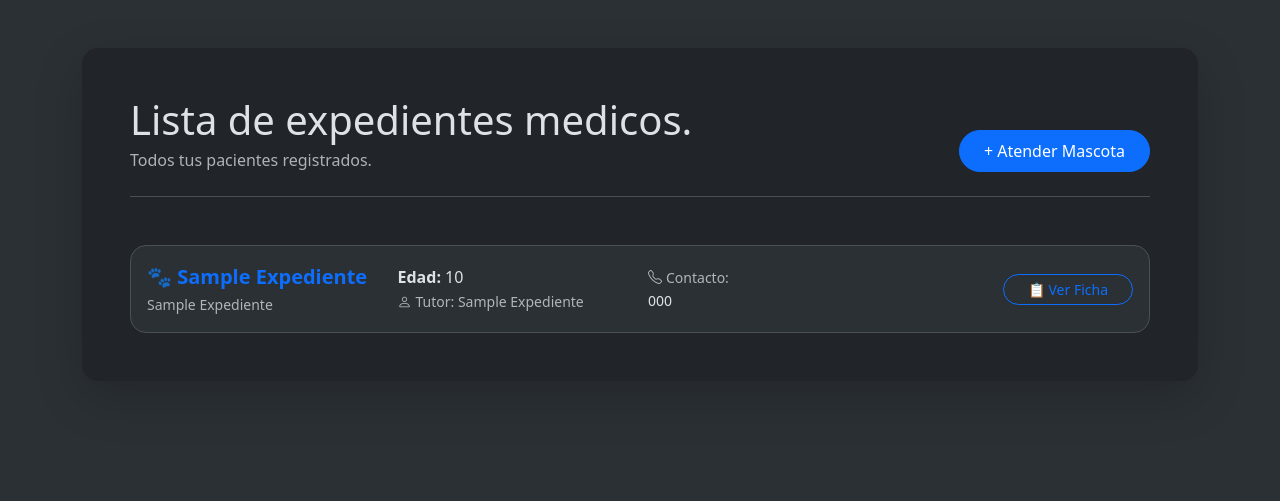
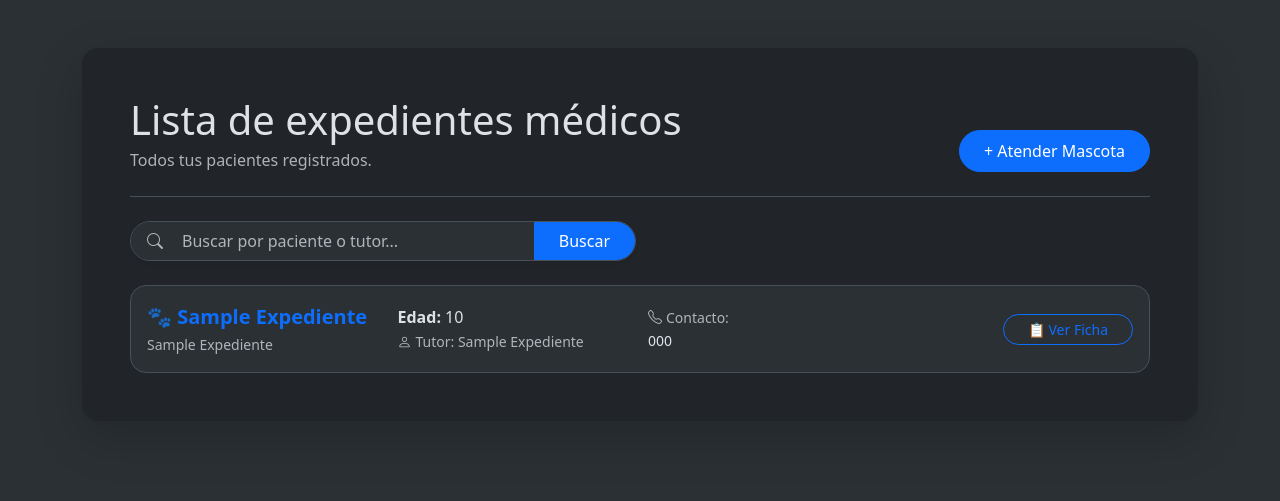
Before and after one commit to ChainHeal2/VETKI, a Flask app: template aplicacion/templates/medical_records/medical_read.html in a window 1280 px wide. Shown: the part 57-558 px from the top of the page. Run offline with Flask 3, Linux system fonts and the light colour scheme; the template is opened without the code that fills it: most values are stand-ins (such as "Sample title", 1, 10 or a date in 2020); some libraries are stand-ins or nearby versions.

Commit message:
agrego paginacion y buscar medical read

```diff
--- a/aplicacion/pet/pet_model.py
+++ b/aplicacion/pet/pet_model.py
@@ -9,7 +9,7 @@ class PetModel:
         'data' es el diccionario que viene de la base de datos
         gracias al RealDictCursor que configuraste en db.py
         """
-        self.id = data.get('pet_id')
+        self.pet_id = data.get('pet_id')
         self.names = data.get('pet_names')
         self.species_name = data.get('pet_species_name')
         self.race = data.get('pet_race')
--- a/aplicacion/templates/medical_records/medical_read.html
+++ b/aplicacion/templates/medical_records/medical_read.html
@@ -5,9 +5,9 @@
 {% block main %}
 <div>
     <!-- ENCABEZADO -->
-    <div class="d-flex justify-content-between align-items-end mb-5 border-bottom pb-4">
+    <div class="d-flex justify-content-between align-items-end mb-4 border-bottom pb-4">
         <div>
-            <h1 class="display-6 fw-normal mb-1">Lista de expedientes medicos.</h1>
+            <h1 class="display-6 fw-normal mb-1">Lista de expedientes médicos</h1>
             <p class="mb-0 text-body-secondary">Todos tus pacientes registrados.</p>
         </div>
         <a href="{{ url_for('pet.pet_read') }}" class="btn btn-primary rounded-pill px-4 py-2">
@@ -15,7 +15,40 @@
         </a>
     </div>
 
-    <!-- LISTADO -->
+    <!-- BARRA DE BÚSQUEDA Y FILTROS -->
+    <div class="row mb-4 g-2 align-items-center">
+        <div class="col-12 col-md-8 col-lg-6">
+            <form method="GET" action="{{ url_for('medical.medical_read') }}" class="d-flex gap-2">
+                <div class="input-group shadow-sm rounded-pill overflow-hidden border">
+                    <span class="input-group-text bg-body-tertiary border-0 text-body-secondary ps-3">
+                        <i class="bi bi-search"></i>
+                    </span>
+                    <input type="search"
+                           name="q"
+                           class="form-control border-0 bg-body-tertiary shadow-none ps-2"
+                           placeholder="Buscar por paciente o tutor..."
+                           value="{{ search_query or '' }}"
+                           autocapitalize="none"
+                           autocomplete="off">
+                    <button type="submit" class="btn btn-primary px-4 fw-medium">Buscar</button>
+                </div>
+
+                {% if search_query %}
+                    <a href="{{ url_for('medical.medical_read') }}" class="btn btn-outline-secondary rounded-pill px-3 d-flex align-items-center gap-1">
+                        <i class="bi bi-x-circle"></i> Limpiar
+                    </a>
+                {% endif %}
+            </form>
+        </div>
+
+        {% if search_query %}
+            <div class="col-12 col-md-auto text-body-secondary small ms-md-2">
+                Resultados para: <strong class="text-primary">"{{ search_query }}"</strong>
+            </div>
+        {% endif %}
+    </div>
+
+    <!-- LISTADO DE EXPEDIENTES -->
     <div class="d-flex flex-column gap-3">
         {% for expediente in tabla %}
         <div class="card bg-body-tertiary border rounded-4 p-3">
@@ -53,24 +86,57 @@
 
                 <!-- BOTÓN FICHA -->
                 <div class="col-md-3 text-md-end">
-                    <a href="{{ url_for('medical.pet_history', pet_id=expediente.id) }}"
+                    <a href="{{ url_for('medical.pet_history', pet_id=expediente.pet_id) }}"
                        class="btn btn-outline-primary btn-sm rounded-pill px-4">
                         📋 Ver Ficha
                     </a>
                 </div>
-
             </div>
         </div>
         {% else %}
         <!-- ESTADO VACÍO -->
         <div class="col-12 text-center py-5">
+            {% if search_query %}
+                <div class="display-1 text-body-tertiary mb-3">🔍</div>
+                <h5 class="text-body-secondary">No se encontraron expedientes que coincidan con "{{ search_query }}".</h5>
+                <a href="{{ url_for('medical.medical_read') }}" class="btn btn-outline-secondary rounded-pill mt-3 px-4">
+                    Ver todos los expedientes
+                </a>
+            {% else %}
                 <div class="display-1 text-body-tertiary mb-3">📋</div>
                 <h5 class="text-body-secondary">No hay expedientes clínicos registrados aún.</h5>
                 <a href="{{ url_for('pet.pet_read') }}" class="btn btn-primary rounded-pill mt-3">
                     Crear expediente clínico
                 </a>
+            {% endif %}
         </div>
         {% endfor %}
     </div>
+
+    <!-- NAVEGACIÓN DE PAGINACIÓN -->
+    {% if total_pages > 1 %}
+    <div class="d-flex justify-content-between align-items-center mt-5 pt-3 border-top">
+        <div class="text-body-secondary small">
+            Página <strong>{{ page }}</strong> de <strong>{{ total_pages }}</strong> ({{ total_records }} pacientes en total)
+        </div>
+        <ul class="pagination mb-0">
+            <!-- Botón Anterior -->
+            <li class="page-item {% if page <= 1 %}disabled{% endif %}">
+                <a class="page-link rounded-pill px-3 me-1"
+                   href="{{ url_for('medical.medical_read', page=page-1, q=search_query) }}">
+                    &laquo; Anterior
+                </a>
+            </li>
+
+            <!-- Botón Siguiente -->
+            <li class="page-item {% if page >= total_pages %}disabled{% endif %}">
+                <a class="page-link rounded-pill px-3"
+                   href="{{ url_for('medical.medical_read', page=page+1, q=search_query) }}">
+                    Siguiente &raquo;
+                </a>
+            </li>
+        </ul>
+    </div>
+    {% endif %}
 </div>
 {% endblock %}
```
Also changed, not shown: aplicacion/medical/medical.py (+66 -5 lines), aplicacion/templates/pet/pet_read.html (+5 -5 lines). Lines whose indentation alone changed are shown as unchanged.
